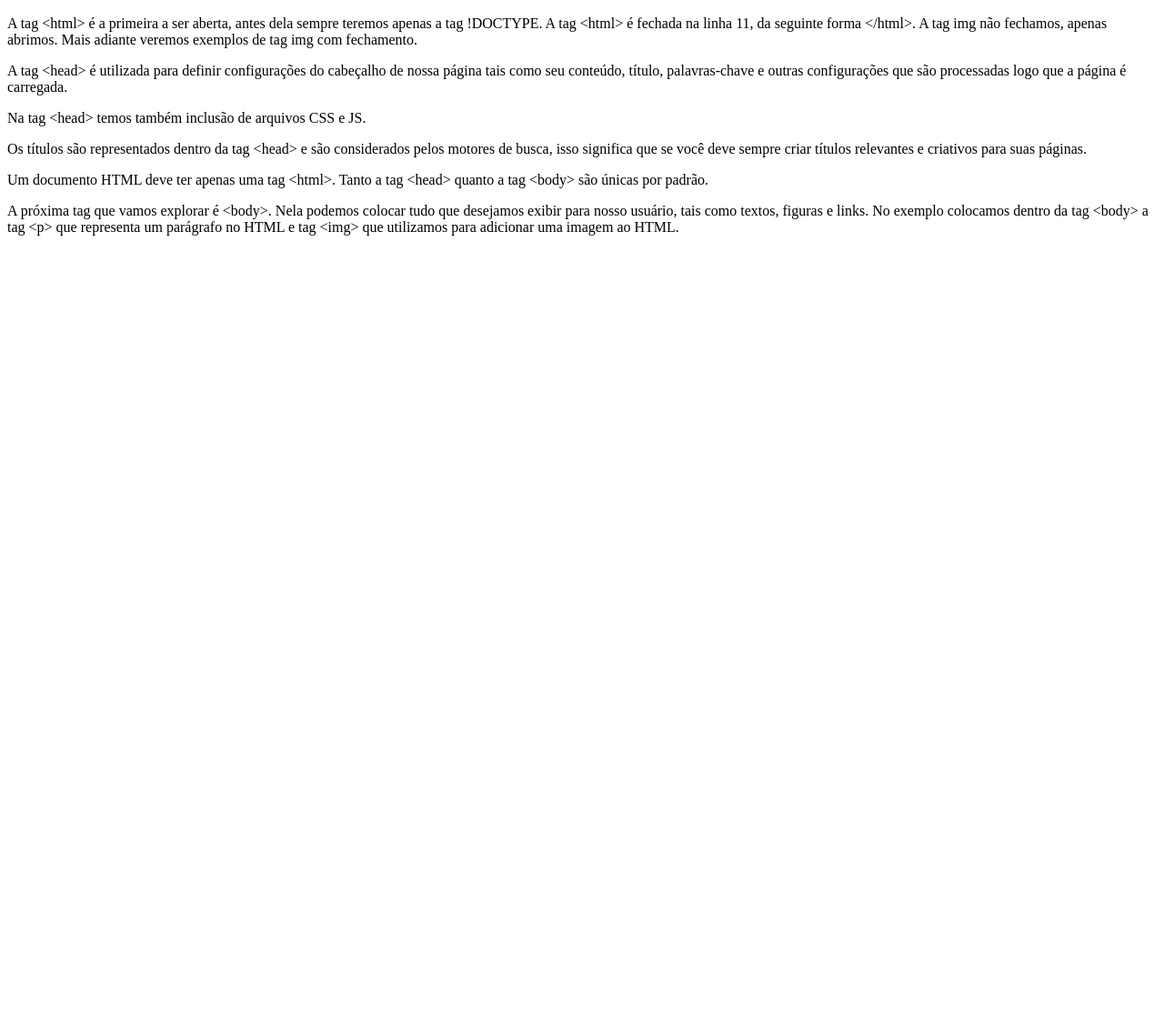
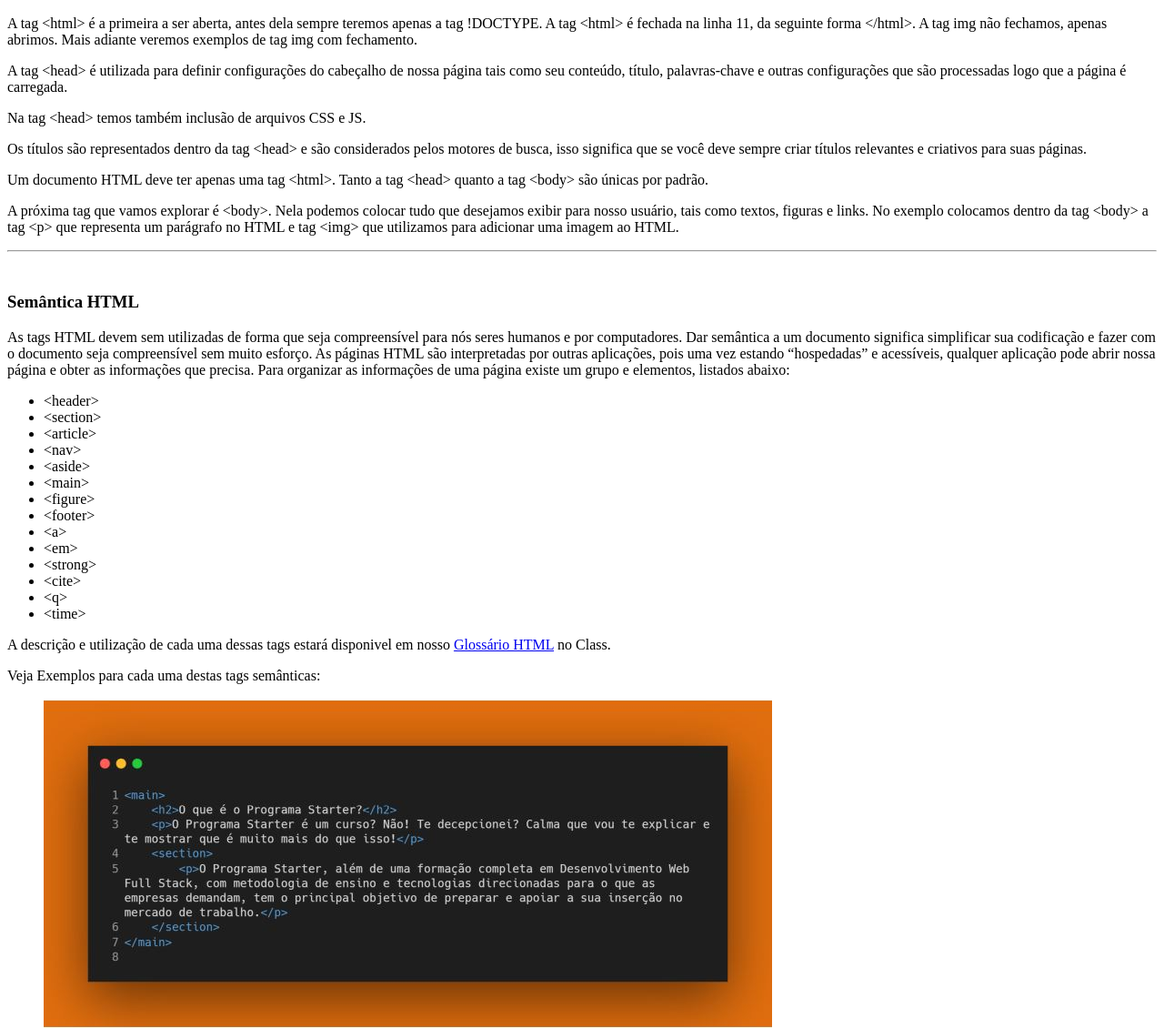
Before and after one commit to laiozago/GrowDev, a plain HTML site: page front end 1/Semana 2/index.html in a window 1280 px wide. Shown: the part 1968-3098 px from the top of the page at 91% size. Before the commit the page ends 2243 px from the top, so only its background shows below. Drawn offline with Linux system fonts and the light colour scheme.

Commit message:
terminei de adicionar os textos e imagens na tela. Tem que melhorar o código ainda

```diff
--- a/front end 1/Semana 2/index.html
+++ b/front end 1/Semana 2/index.html
@@ -84,7 +84,52 @@
                 para nosso usuário, tais como textos, figuras e links. No exemplo colocamos dentro da
                 tag &lt;body&gt; a tag &lt;p&gt; que representa um parágrafo no HTML e tag &lt;img&gt; que
                 utilizamos para adicionar uma imagem ao HTML.</p>
-            </section>
+        </section>
+        <hr>
+        <br>
+        <section>
+            <h3>Semântica HTML</h3>
+            <p>As tags HTML devem sem utilizadas de forma que seja compreensível para nós seres
+                humanos e por computadores. Dar semântica a um documento significa simplificar sua
+                codificação e fazer com o documento seja compreensível sem muito esforço. As páginas HTML
+                são interpretadas por outras aplicações, pois uma vez estando “hospedadas” e acessíveis,
+                qualquer aplicação pode abrir nossa página e obter as informações que precisa. Para organizar
+                as informações de uma página existe um grupo e elementos, listados abaixo:</p>
+            <ul>
+                <li>&lt;header&gt;</li>
+                <li>&lt;section&gt;</li>
+                <li>&lt;article&gt;</li>
+                <li>&lt;nav&gt;</li>
+                <li>&lt;aside&gt;</li>
+                <li>&lt;main&gt;</li>
+                <li>&lt;figure&gt;</li>
+                <li>&lt;footer&gt;</li>
+                <li>&lt;a&gt;</li>
+                <li>&lt;em&gt;</li>
+                <li>&lt;strong&gt;</li>
+                <li>&lt;cite&gt;</li>
+                <li>&lt;q&gt;</li>
+                <li>&lt;time&gt;</li>
+            </ul>
+            <p>A descrição e utilização de cada uma dessas tags estará disponivel em nosso <a href="https://docs.google.com/document/d/1IBilFERBMefMArgodoXTJKtBeMRFozNLeci-gGDdQ80/edit?usp=sharing" target="_blank" rel="noopener noreferrer">Glossário HTML</a> no Class.</p>
+            <p>Veja Exemplos para cada uma destas tags semânticas:</p>
+            <figure>
+                <img src="/front end 1/Semana 2/images/main.JPG" alt="#" srcset="">
+                <img src="/front end 1/Semana 2/images/article.JPG" alt="#" srcset="">
+                <img src="/front end 1/Semana 2/images/aside.JPG" alt="#" srcset="">
+                <img src="/front end 1/Semana 2/images/figure.JPG" alt="#" srcset="">
+                <img src="/front end 1/Semana 2/images/header.JPG" alt="#" srcset="">
+                <img src="/front end 1/Semana 2/images/nav.JPG" alt="#" srcset="">
+                <img src="/front end 1/Semana 2/images/session.JPG" alt="#" srcset="">
+                <img src="/front end 1/Semana 2/images/strong-em.JPG" alt="#" srcset="">
+                <img src="/front end 1/Semana 2/images/HTML-semantico-completo.JPG" alt="#" srcset="">
+            </figure>
+        </section>
+        <hr>
+        <br>
+        <footer>
+            <p>Atividade Prática Aula 02 - 7a Edição do Programa Starter 2022 - <a href="https://www.growdev.com.br/" target="_blank" rel="noopener noreferrer">Growdev</a></p>
+        </footer>
     </main>
 </body>
 </html>
```
